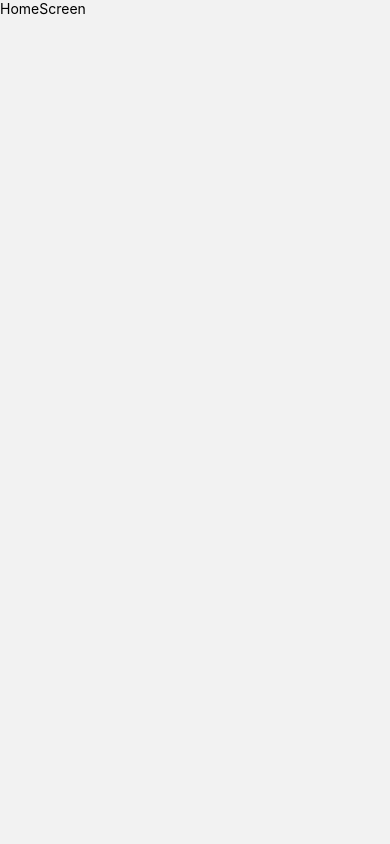
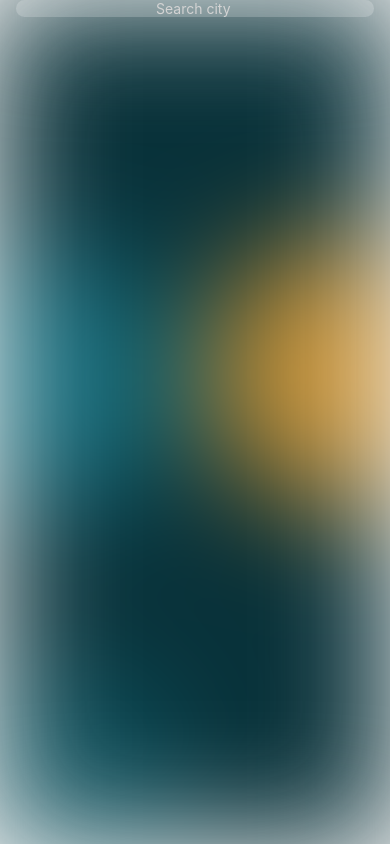
Before and after one commit to Hartz-byte/weather-forcast-Native, a React Native app: screen /Home in a window 390 px wide. Built offline with nearby package versions, Linux system fonts and the light colour scheme.

Commit message:
home start

```diff
--- a/navigation/appNavigation.js
+++ b/navigation/appNavigation.js
@@ -1,4 +1,3 @@
-import { StyleSheet, Text, View } from "react-native";
 import React from "react";
 import { NavigationContainer } from "@react-navigation/native";
 import { createNativeStackNavigator } from "@react-navigation/native-stack";
@@ -8,6 +7,7 @@ const Stack = createNativeStackNavigator();
 
 const appNavigation = () => {
   return (
+    // navigation
     <NavigationContainer>
       <Stack.Navigator>
         <Stack.Screen
--- a/screens/HomeScreen.js
+++ b/screens/HomeScreen.js
@@ -1,12 +1,35 @@
-import { SafeAreaView, Text, View } from 'react-native'
-import React from 'react'
+import { SafeAreaView, Text, View, Image, TextInput } from "react-native";
+import React from "react";
+import { StatusBar } from "expo-status-bar";
+import { theme } from "../theme";
 
 const HomeScreen = () => {
   return (
-    <SafeAreaView>
-      <Text>HomeScreen</Text>
-    </SafeAreaView>
-  )
-}
+    <View className="flex-1 relative">
+      {/* status bar and background image */}
+      <StatusBar style="light" />
+      <Image
+        blurRadius={60}
+        source={require("../assets/images/bg.png")}
+        className="absolute h-full w-full"
+      />
 
-export default HomeScreen
+      <SafeAreaView className="flex flex-1">
+        {/* search section */}
+        <View style={{ height: "7%" }} className="mx-4 relative z-50">
+          <View
+            className="flex-row justify-end items-center rounded-full"
+            style={{ backgroundColor: theme.bgWhite(0.2) }}
+          >
+            <TextInput
+              placeholder="Search city"
+              placeholderTextColor={"lightgray"}
+            />
+          </View>
+        </View>
+      </SafeAreaView>
+    </View>
+  );
+};
+
+export default HomeScreen;
--- /dev/null
+++ b/theme/index.js
@@ -0,0 +1,3 @@
+export const theme = {
+  bgWhite: (opacity) => `rgba(255, 255, 255, ${opacity})`,
+};
```
